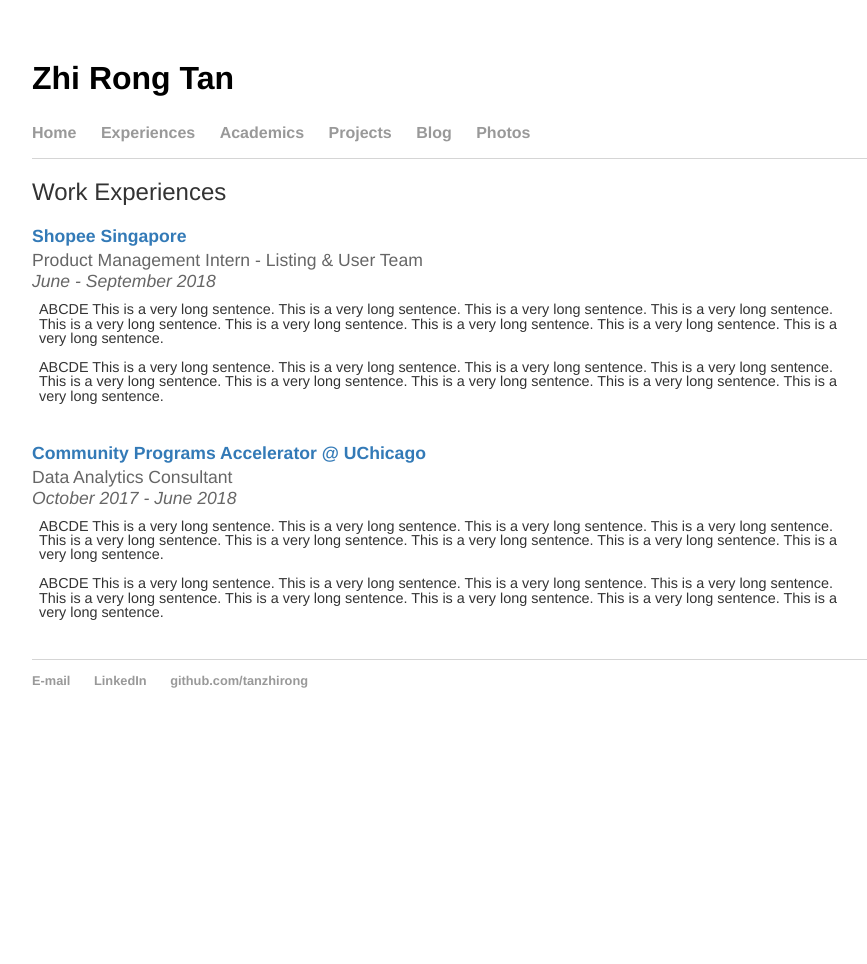
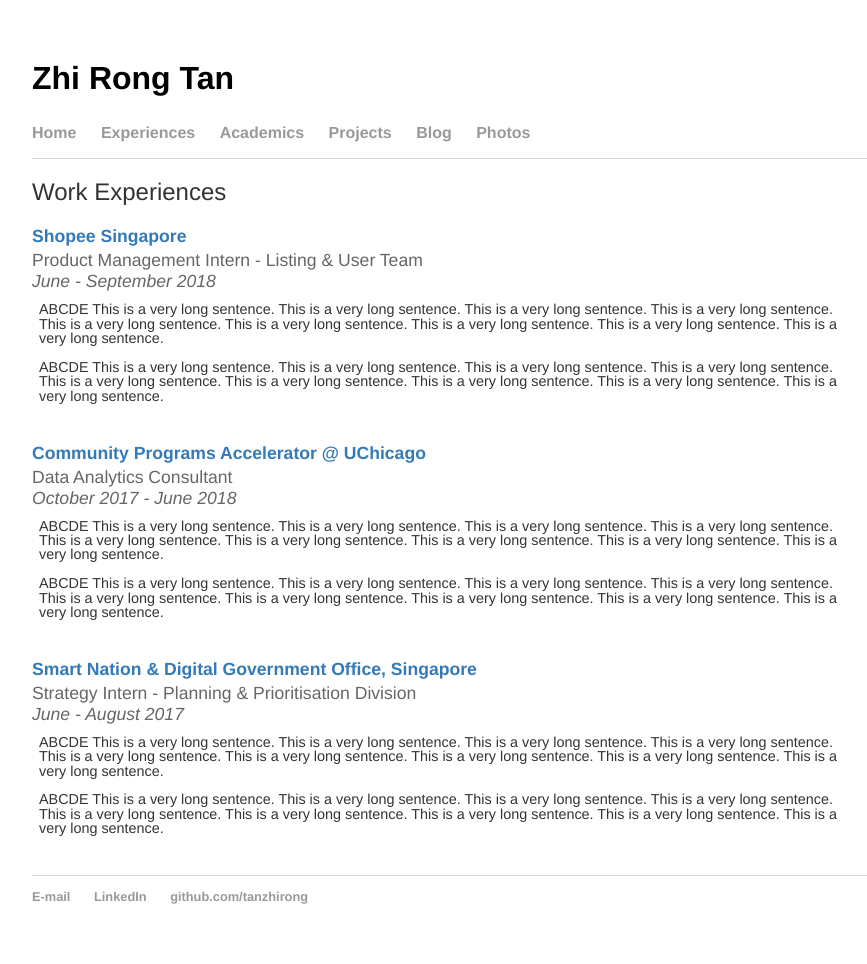
Before and after one commit to tanzhirong/tanzhirong.github.io, a Jekyll site: the page built from exp/index.html, in a window 1280 px wide. Shown: the whole page, without its empty margins (96-963 px from the left). Built offline with Jekyll 4.4.1, drawn with Linux system fonts in a browser that asks for light colours; before the commit the page ends 900 px from its top, so only the background shows below that.

Commit message:
Update index.html

```diff
--- a/exp/index.html
+++ b/exp/index.html
@@ -32,3 +32,17 @@
   </tr>
 </table>
 <br>
+
+<table>
+    <tr>
+        <div class="project_title"><a target="_blank" href="https://www.smartnation.sg/"><b>Smart Nation & Digital Government Office, Singapore</b></a></div>
+        <div class="project_title">Strategy Intern - Planning & Prioritisation Division<br>
+            <i>June - August 2017 </i></div>
+    <td width="80%">
+      <p class="exp_description">ABCDE This is a very long sentence. This is a very long sentence. This is a very long sentence. This is a very long sentence. This is a very long sentence. This is a very long sentence. This is a very long sentence. This is a very long sentence. This is a very long sentence. </p>
+      <p class="exp_description">ABCDE This is a very long sentence. This is a very long sentence. This is a very long sentence. This is a very long sentence. This is a very long sentence. This is a very long sentence. This is a very long sentence. This is a very long sentence. This is a very long sentence. </p>
+        </td>
+    <td><img position="absolute" margin="auto" width="100%"></td>
+  </tr>
+</table>
+<br>
```
